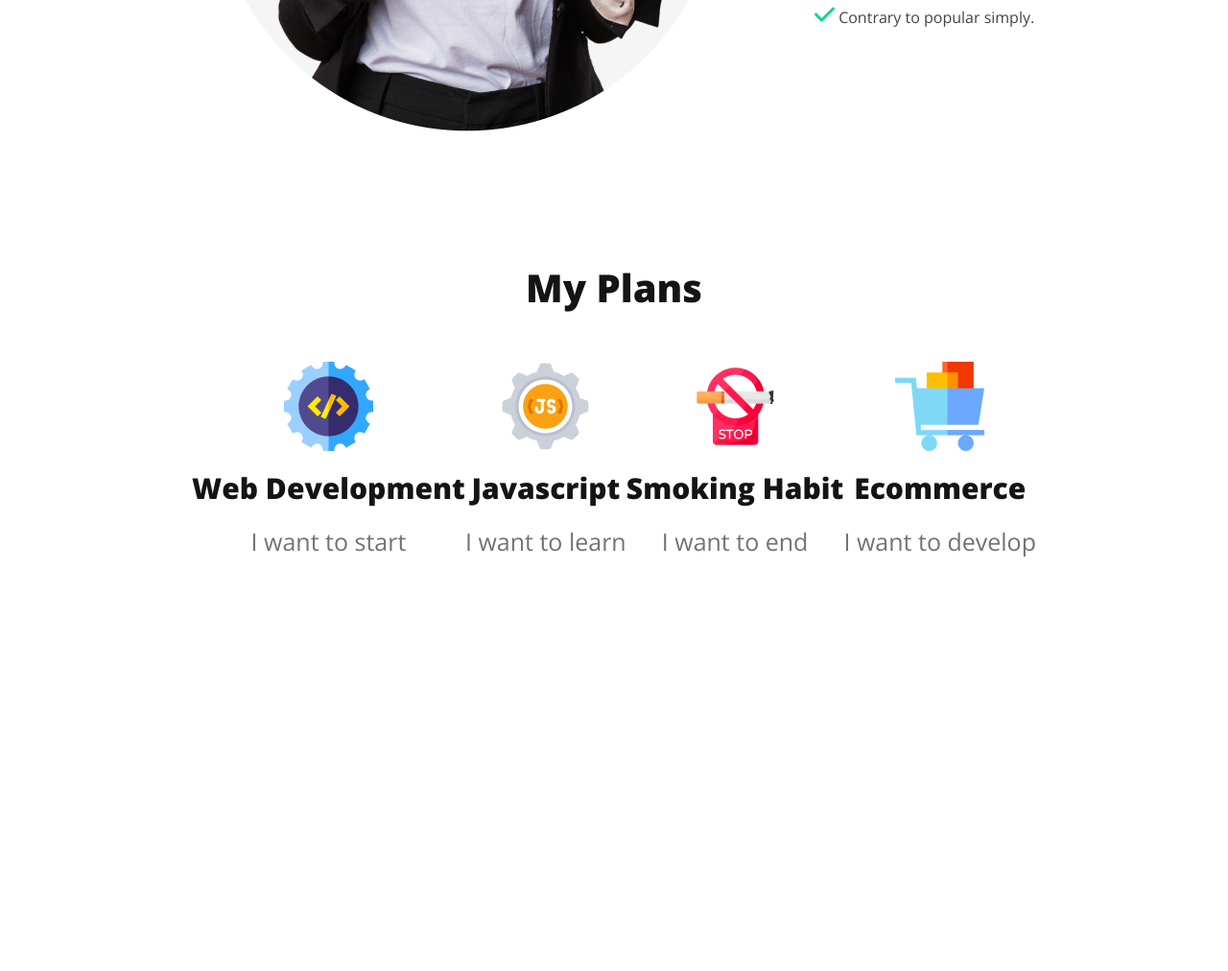
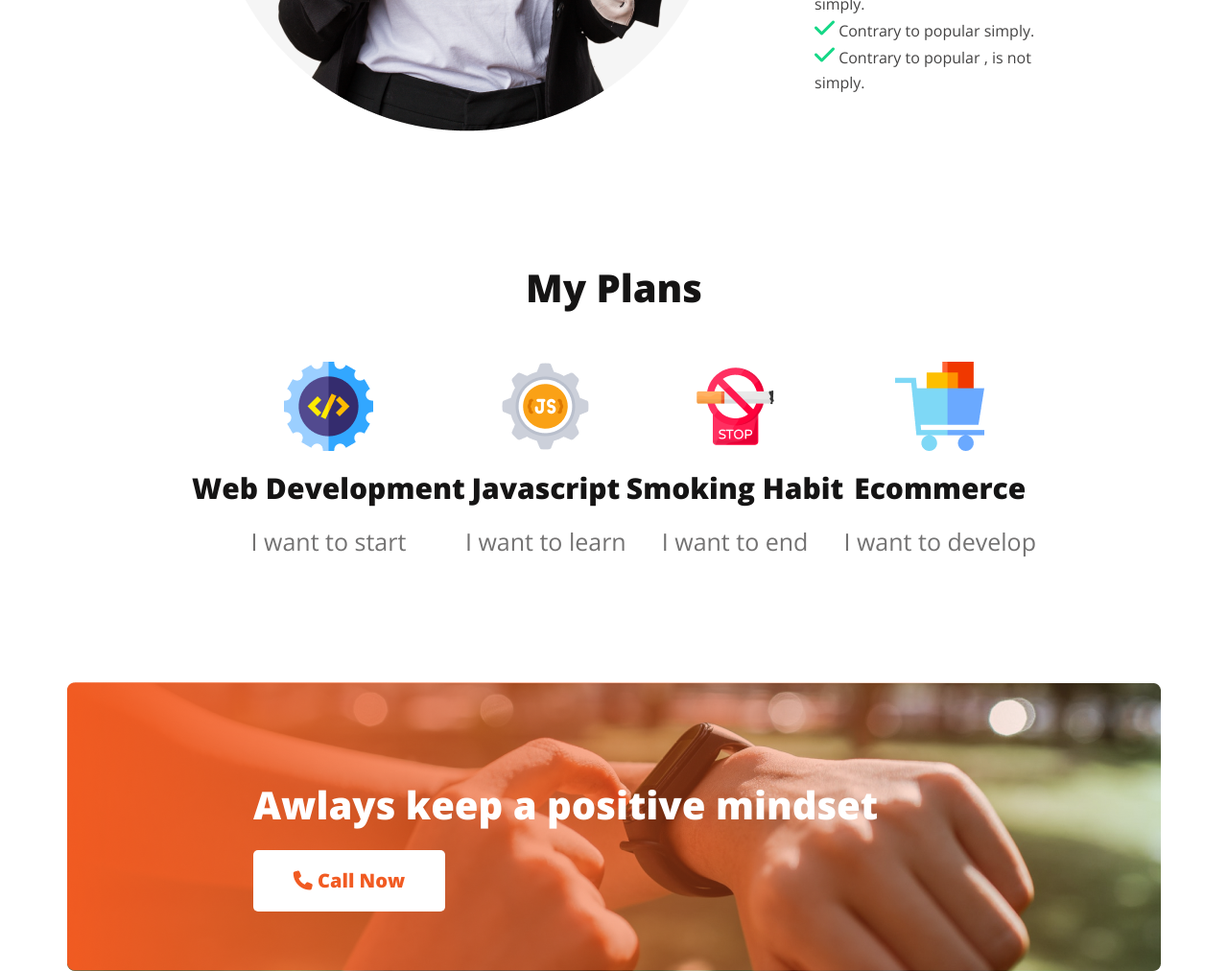
Before and after one commit to rejoanulferdoush/new-year-new-me, a plain HTML site: page index.html in a window 1280 px wide. Shown: the part 1522-2534 px from the top of the page at 96% size. Before the commit the page ends 2103 px from the top, so only its background shows below. Drawn offline with nearby package versions, Linux system fonts and the light colour scheme.

Commit message:
call to action done

```diff
--- a/assets/custom.css
+++ b/assets/custom.css
@@ -16,6 +16,16 @@
     height: 64px;
     border-radius: 5px;
     background: #F15B22;
+}
+.secondary-btn{
+    color: #F15B22;
+    font-size: 20px;
+    font-weight: 600;
+    border: none;
+    width: 200px;
+    height: 64px;
+    border-radius: 5px;
+    background: #FFF;
 }
 
 /* nav styles */
@@ -117,3 +127,31 @@
     font-size: 25px;
     font-weight: 500;
 }
+/* action styles */
+.action{
+    position: relative;
+}
+.action-img{
+    background-repeat: no-repeat;
+    display: block;
+    margin: 0px auto;
+}
+.action-gradient-img{
+    background-repeat: no-repeat;
+    position: absolute;
+    bottom: 0;
+    left: 0;
+    right: 0;
+}
+.content-container{
+    padding: 0px 200px;
+    position: absolute;
+    top: 100px;
+    left: 64px;
+}
+.action-head{
+    margin-bottom: 20px;
+    color: #FFF;
+    font-size: 40px;
+    font-weight: 700;
+}
--- a/index.html
+++ b/index.html
@@ -32,7 +32,8 @@
     <!-- main section -->
     <main>
         <!-- my experience -->
-        <div class="exp-container mt">
+        <section class="mt">
+            <div class="exp-container">
                 <div class="exp-img">
                     <img src="/images/person.png" alt="">
                 </div>
@@ -44,11 +45,16 @@
                         <li><i class="fa-solid fa-check" style="color: #16D887; font-size: x-large;"></i>   Contrary to popular belief.</li>
                         <li><i class="fa-solid fa-check" style="color: #16D887; font-size: x-large;"></i>   Contrary to popular , is not simply.</li>
                         <li><i class="fa-solid fa-check" style="color: #16D887; font-size: x-large;"></i>   Contrary to popular simply.</li>
+                        <li><i class="fa-solid fa-check" style="color: #16D887; font-size: x-large;"></i>   Contrary to popular , is not simply.</li>
+                        <li><i class="fa-solid fa-check" style="color: #16D887; font-size: x-large;"></i>   Contrary to popular simply.</li>
+                        <li><i class="fa-solid fa-check" style="color: #16D887; font-size: x-large;"></i>   Contrary to popular , is not simply.</li>
                     </ul>
                 </div>
             </div>
+        </section>
         <!-- My plans -->
-        <h3 class="plan-head mt">My Plans</h3>
+        <section class="mt">
+            <h3 class="plan-head">My Plans</h3>
         <div class="plan-container">
             <div>
                 <img src="/images/icons/web.png" alt="" srcset="" class="plan-img">
@@ -71,6 +77,19 @@
                 <p class="plan-desc">I want to develop</p>
             </div>
         </div>
+
+        </section>
+        <!-- call to action -->
+        <section class="mt action">
+            <div class="img-container">
+                <img src="/images/watch.png" alt="" srcset="" class="action-img">
+                <img src="/images/gradient2.png" alt="" srcset="" class="action-gradient-img">
+            </div>
+            <div class="content-container">
+                <h3 class="action-head">Awlays keep a positive mindset</h3>
+                <button class="secondary-btn"><i class="fa-solid fa-phone"></i> Call Now</button>
+            </div>
+        </section>
     </main>
     <!-- footer section -->
     <footer>
```
Lines whose indentation alone changed are shown as unchanged.
